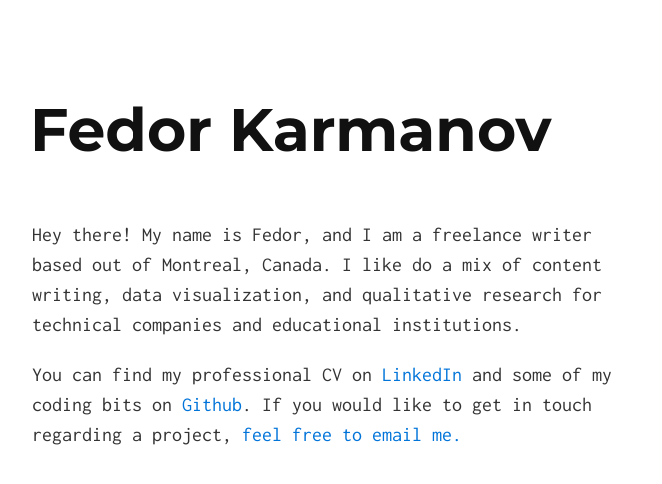
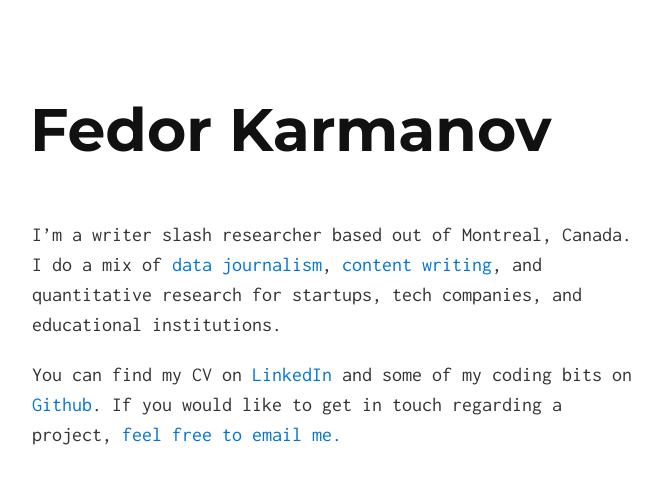
Before and after one commit to fed-ka/fed-ka, a Jekyll site: the page built from index.md, in a window 1280 px wide. Shown: the top 484 px of the page, without its empty margins (308-970 px from the left). Built offline with Jekyll 4.4.1, drawn with Linux system fonts in a browser that asks for light colours.

Commit message:
Update index.md

```diff
--- a/index.md
+++ b/index.md
@@ -2,6 +2,6 @@
 layout: default
 ---
 
-Hey there! My name is Fedor, and I am a freelance writer based out of Montreal, Canada. I like do a mix of content writing, data visualization, and qualitative research for technical companies and educational institutions.
+I'm a writer slash researcher based out of Montreal, Canada. I do a mix of [data journalism](http://www.jfgagne.ai/talent/), [content writing](https://blog.coveo.com/author/fedor-karmanov/), and quantitative research for startups, tech companies, and educational institutions.
 
-You can find my professional CV on [LinkedIn](https://www.linkedin.com/in/fedor-karmanov-91578021/) and some of my coding bits on [Github](https://github.com/fed-ka). If you would like to get in touch regarding a project, [feel free to email me.](mailto:fedor.karmanov@gmail.com)
+You can find my CV on [LinkedIn](https://www.linkedin.com/in/fedor-karmanov-91578021/) and some of my coding bits on [Github](https://github.com/fed-ka). If you would like to get in touch regarding a project, [feel free to email me.](mailto:fedor.karmanov@gmail.com)
```
